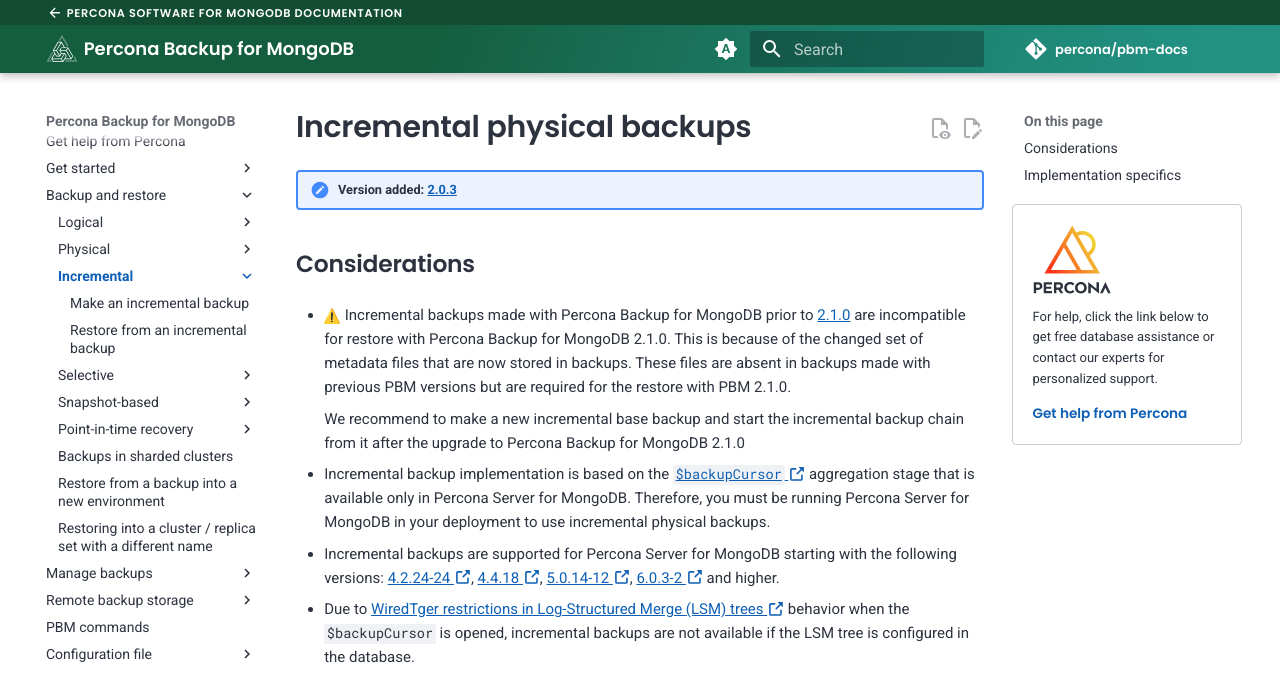
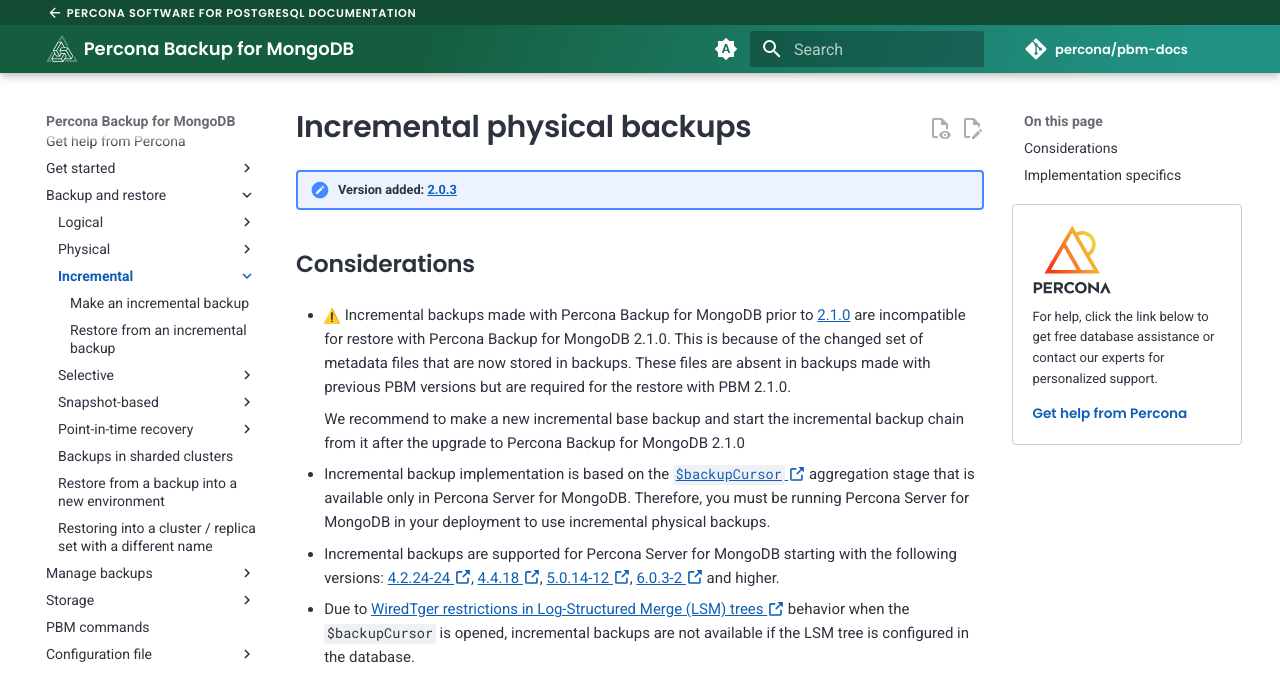
Before and after one commit to percona/pbm-docs, an MkDocs documentation site: the page built from docs/features/incremental-backup.md, in a window 1280 px wide and 900 px high. Shown: the top 673 px of the window. Built offline with MkDocs 1.6.1 and Material for MkDocs 9.7.7, drawn with Linux system fonts in a browser that asks for light colours; nearby versions of some CDN libraries; emoji names are drawn with the system emoji font; comment, search, counter and statistics services are not loaded.

```diff
--- a/_resource/overrides/partials/banner.html
+++ b/_resource/overrides/partials/banner.html
@@ -4,6 +4,6 @@
 
 <div class="actions">
 
-<a href="https://docs.percona.com/percona-backup-mongodb/get-help.html" style="color: var(--md-typeset-a-color);">Get help from Percona</a>
+<a href="https://docs.percona.com/pg-tde/get-help.html" style="color: var(--md-typeset-a-color);">Get help from Percona</a>
 </div>
 </div>
--- a/_resource/overrides/partials/header.html
+++ b/_resource/overrides/partials/header.html
@@ -43,7 +43,7 @@
             <path d="m7.825 13 5.6 5.6L12 20l-8-8 8-8 1.425 1.4-5.6 5.6H20v2H7.825Z"/>
           </g>
         </svg>
-        <span>Percona Software for MongoDB Documentation</span>
+        <span>Percona Software for PostgreSQL Documentation</span>
       </a>
     </div>
   </div>
--- a/docs/features/incremental-backup.md
+++ b/docs/features/incremental-backup.md
@@ -27,7 +27,7 @@
 
 1. Percona Backup for MongoDB tracks the backup history only on the node where the base incremental backup was taken. This means that subsequent incremental backups must always be run on that very node. To make this happen, Percona Backup for MongoDB tries to schedule backups on that same node.
 
-   If the node with the base incremental backup is down or unavailable, you must start the incremental backup chain anew on another node.
+    If the node with the base incremental backup is down or unavailable, you must start the incremental backup chain anew on another node.
 
 2. Adjusting node priorities for backup interferes with the default behaviour described above. If you listed only a subset of nodes for the priority, the remaining nodes receive the default priority 1 and it may happen that the incremental backup is taken not from the node where the base backup was taken.
 
--- a/mkdocs-base.yml
+++ b/mkdocs-base.yml
@@ -200,7 +200,7 @@
         - usage/oplog-replay.md
         - usage/logs.md
         - Backup management via PMM: pmm.md
-  - Remote backup storage:
+  - Storage:
       - details/storage-configuration.md
       - details/storage-config-example.md
       - features/multi-storage.md
@@ -222,7 +222,7 @@
   - Compatibility with MongoDB:
     - Comparison with MongoDB: 'features/comparison.md'
     - details/deployments.md
-    - details/versions.md
+    - Version compatibility matrix: 'details/versions.md'
   - Troubleshooting & FAQ:
       - Overview: troubleshoot/index.md
       - 'Diagnose PBM': 'troubleshoot/troubleshooting.md'
```
Also changed, not shown: docs/features/physical.md (+9 -0 lines), docs/features/point-in-time-recovery.md (+13 -0 lines).
